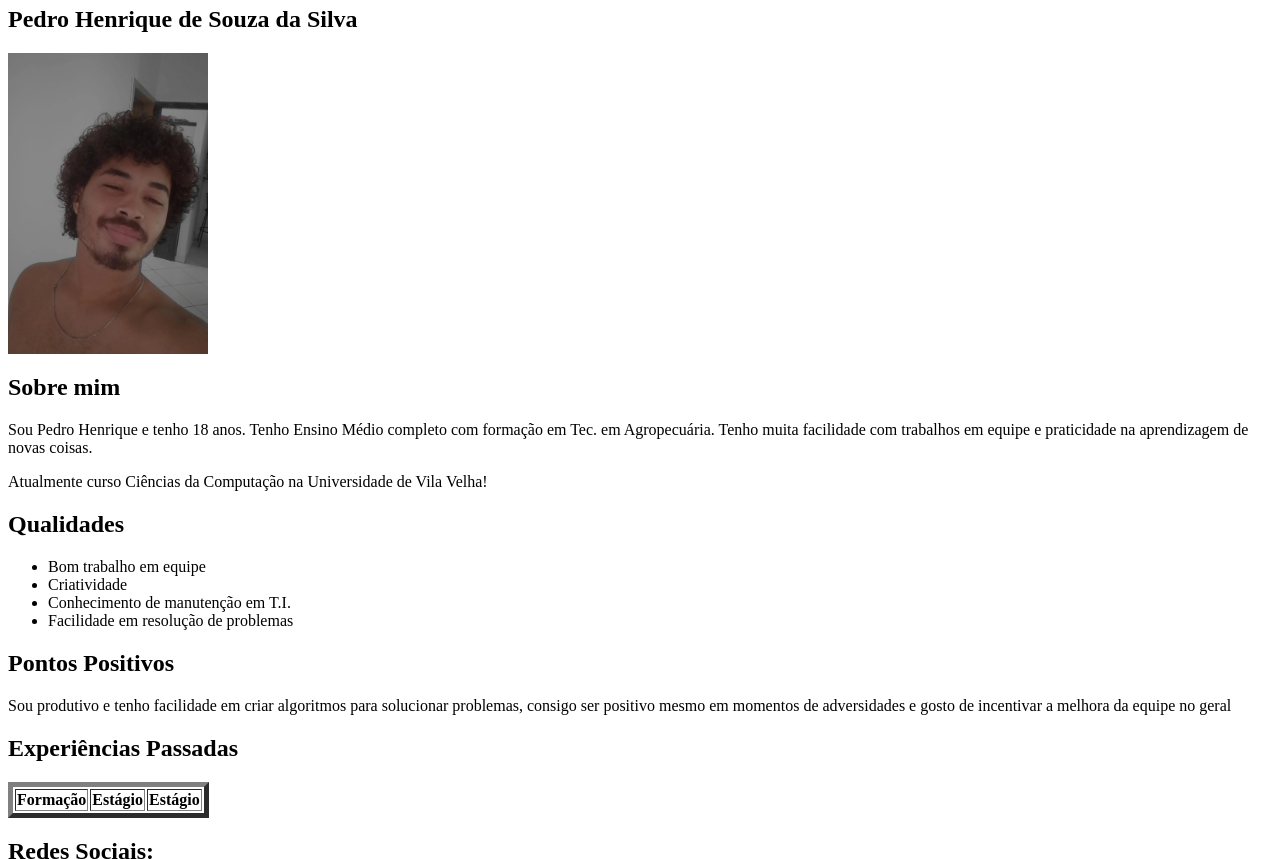
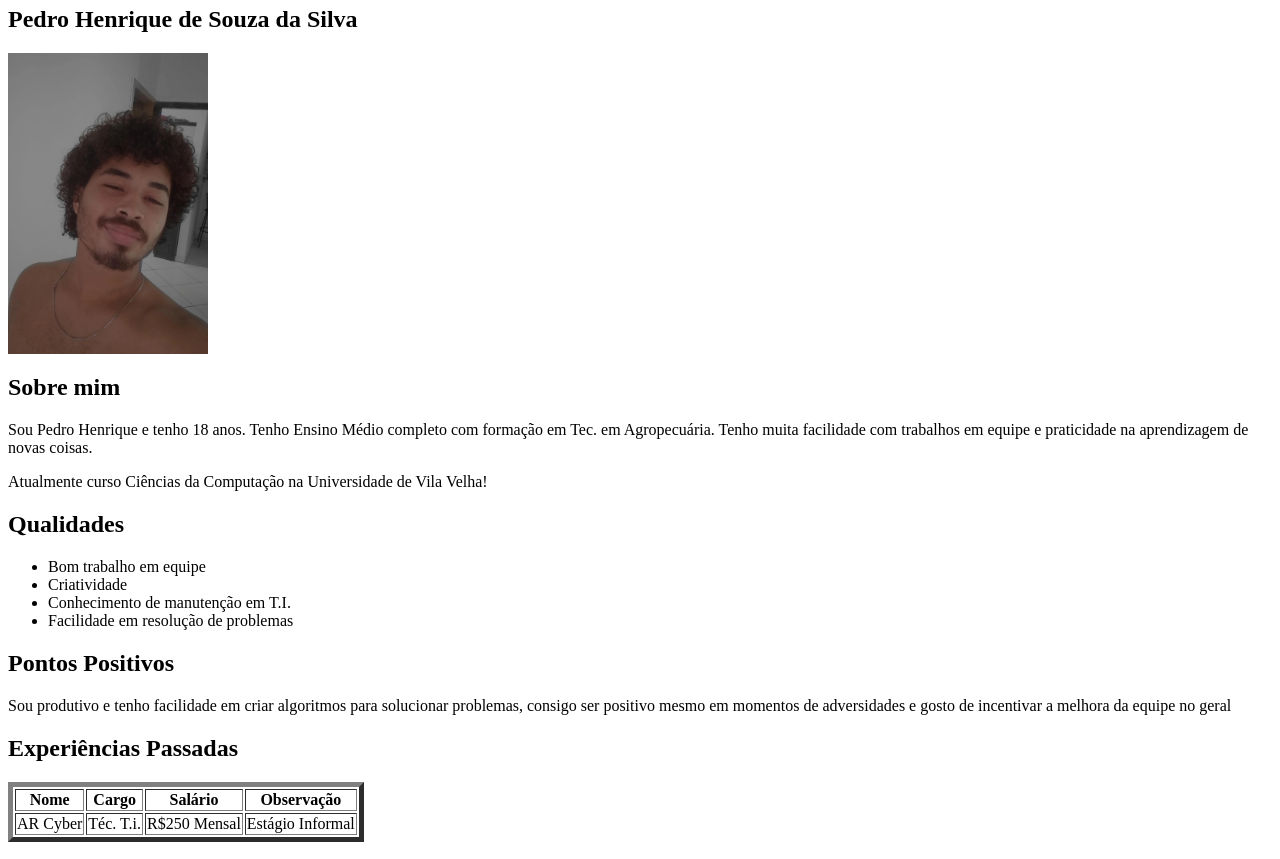
Before and after one commit to HiroRaijin/PortifolioPedroHenriqueCC1Mc, a plain HTML site: page index.html in a window 1280 px wide. Shown: the part 60-919 px from the top of the page. Drawn offline with Linux system fonts and the light colour scheme.

Commit message:
Add files via upload

```diff
--- a/index.html
+++ b/index.html
@@ -29,14 +29,18 @@
     <h2>Experiências Passadas</h2>
     <table border="5">
         <thead>
-            <tr>
-                <th>Formação</th>
-                <th>Estágio</th>
-                <th>Estágio</th>
-            </tr>
+                <th>Nome</th>
+                <th>Cargo</th>
+                <th>Salário</th>
+                <th>Observação</th>
         </thead>
         <tbody>
-
+            <tr>
+                <td>AR Cyber</td>
+                <td>Téc. T.i.</td>
+                <td>R$250 Mensal</td>
+                <td>Estágio Informal</td>
+            </tr>
         </tbody>
         <tfoot>
 
```
